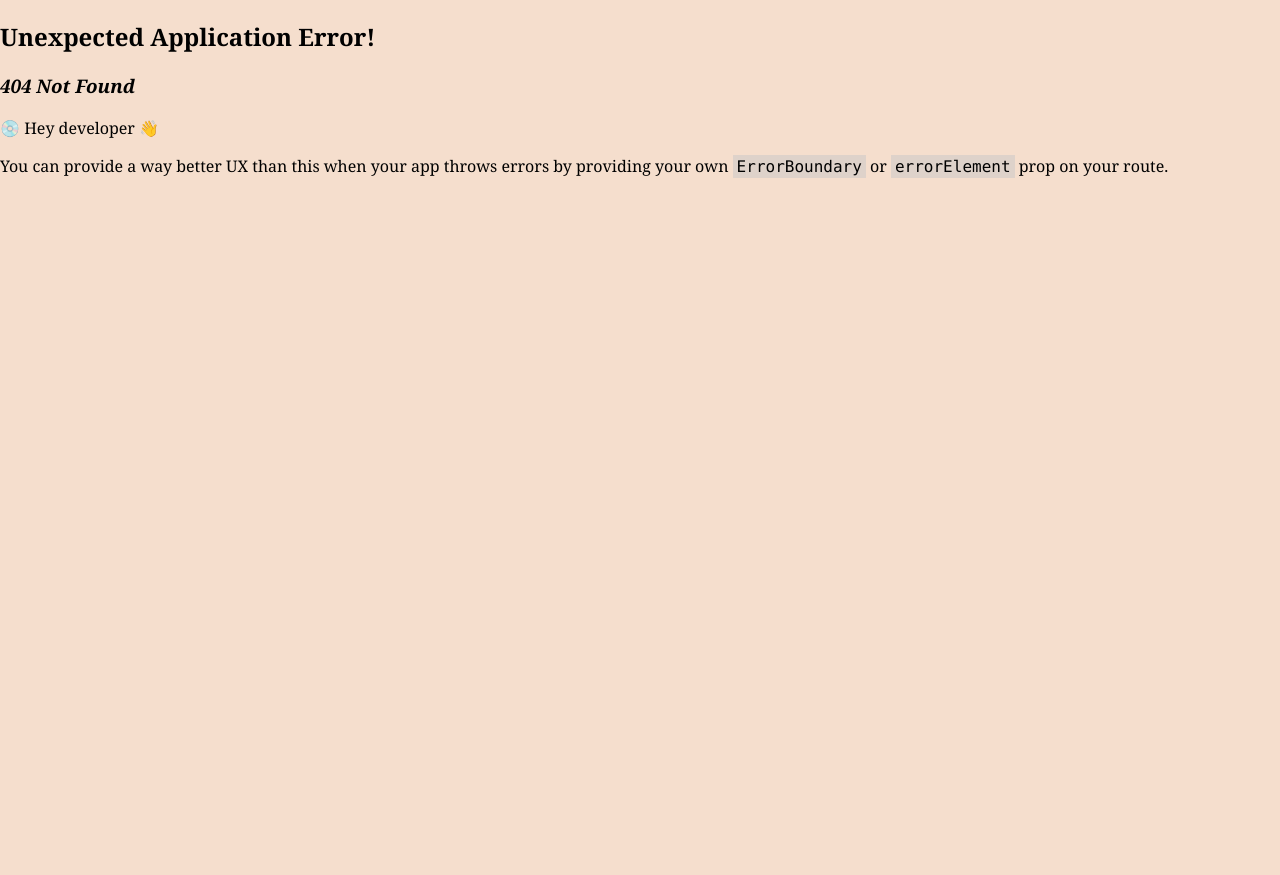
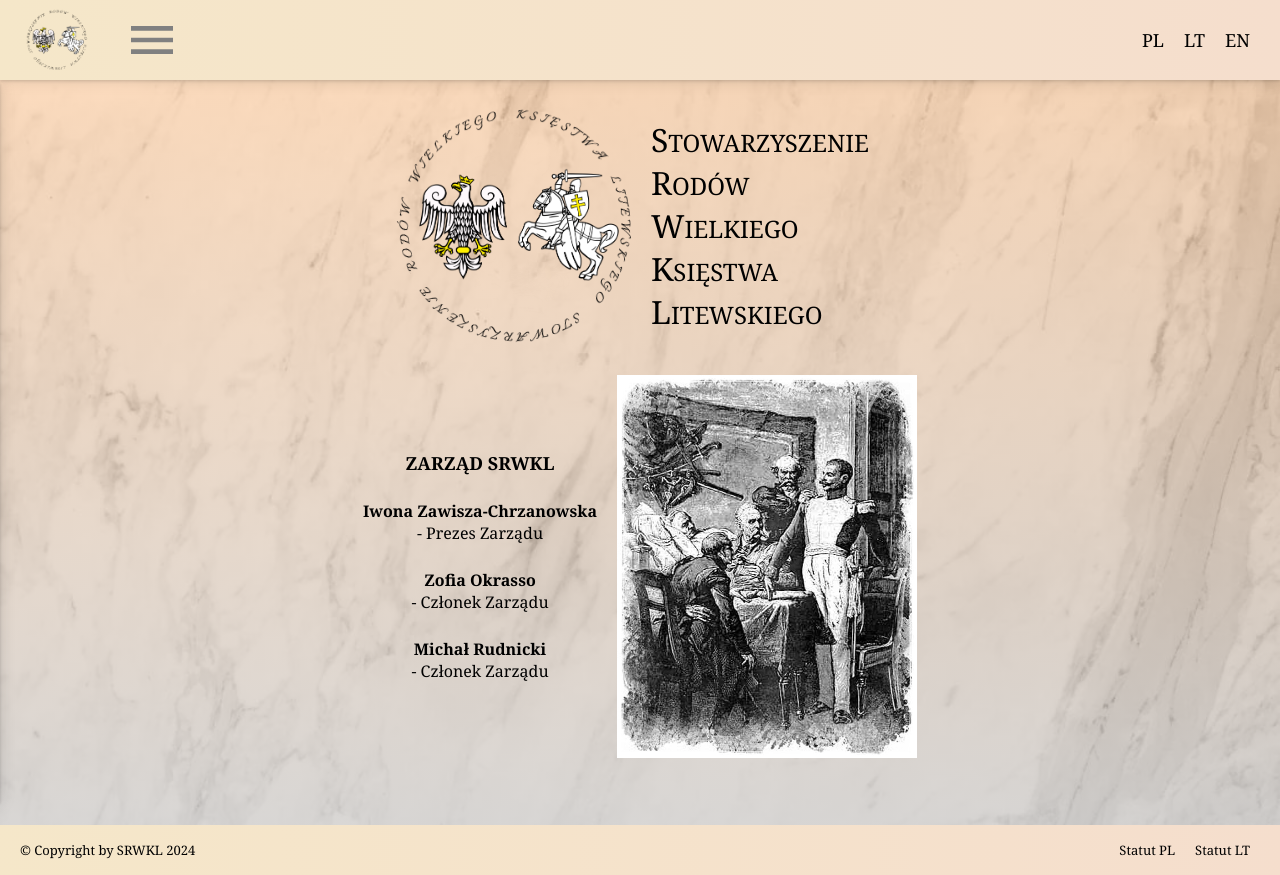
Before and after one commit to tzchrzanowski/srwkl-fe, a React (Create React App) app: page /board in a window 1280 px wide. Before the commit this address had no page. Before the commit the page ends 800 px from the top, so only its background shows below. Built offline with nearby package versions, Linux system fonts and the light colour scheme.

Commit message:
added board page

```diff
--- /dev/null
+++ b/src/components/pages/board/Board.tsx
@@ -0,0 +1,39 @@
+import React from 'react';
+import {useTranslation} from "react-i18next";
+import TopNavigation from "components/top-navigation/TopNavigation";
+import Footer from "components/footer/Footer";
+import Header from "components/header/Header";
+import PanTadeuszImg from "res/img/Pan_Tadeusz_board.jpg";
+import { board } from 'data/static-values';
+
+export function Board() {
+    const {t} = useTranslation();
+
+    return(
+        <div className={"page-content-wrapper App"}>
+            <TopNavigation />
+            <div className={"fb fb-col mb-4 mh90v"}>
+                <Header />
+                <div className={"fb fb-responsive"}>
+                    <div className={"fb fb-col jc-center ml-1 mr-1 mt-4 mb-4 max-vw-responsive"}>
+                        <span className={"font-l font-b"}>{t("board.header")}</span>
+                        {board && board.map((el, id)=> {
+                            return (
+                                <div className={"fb fb-col"}>
+                                    <span className={"font-m mt-4 font-b"}>{el.name}</span>
+                                    <span className={"font-m"}>{el.role == "president" ? t("board.president") : t("board.board-member")}</span>
+                                </div>
+                            );
+                        })}
+                    </div>
+                    <div className={"fb fb-col ai-center"}>
+                        <img className={"mr-1 ml-1 mt-4 mb-4"} src={PanTadeuszImg} alt={"img"} width={"300px"} />
+                    </div>
+                </div>
+            </div>
+            <Footer />
+        </div>
+    );
+}
+
+export default Board;
--- a/src/index.tsx
+++ b/src/index.tsx
@@ -10,6 +10,7 @@ import Home from './components/pages/home/Home';
 import Contact from './components/pages/contact/Contact';
 import Idea from './components/pages/idea/Idea';
 import Cooperation from "./components/pages/cooperation/Cooperation";
+import Board from "./components/pages/board/Board";
 
 const router = createBrowserRouter([
     {
@@ -27,6 +28,10 @@ const router = createBrowserRouter([
     {
         path: "/cooperation",
         element: <Cooperation />
+    },
+    {
+        path: "/board",
+        element: <Board />
     }
 ]);
 
```
